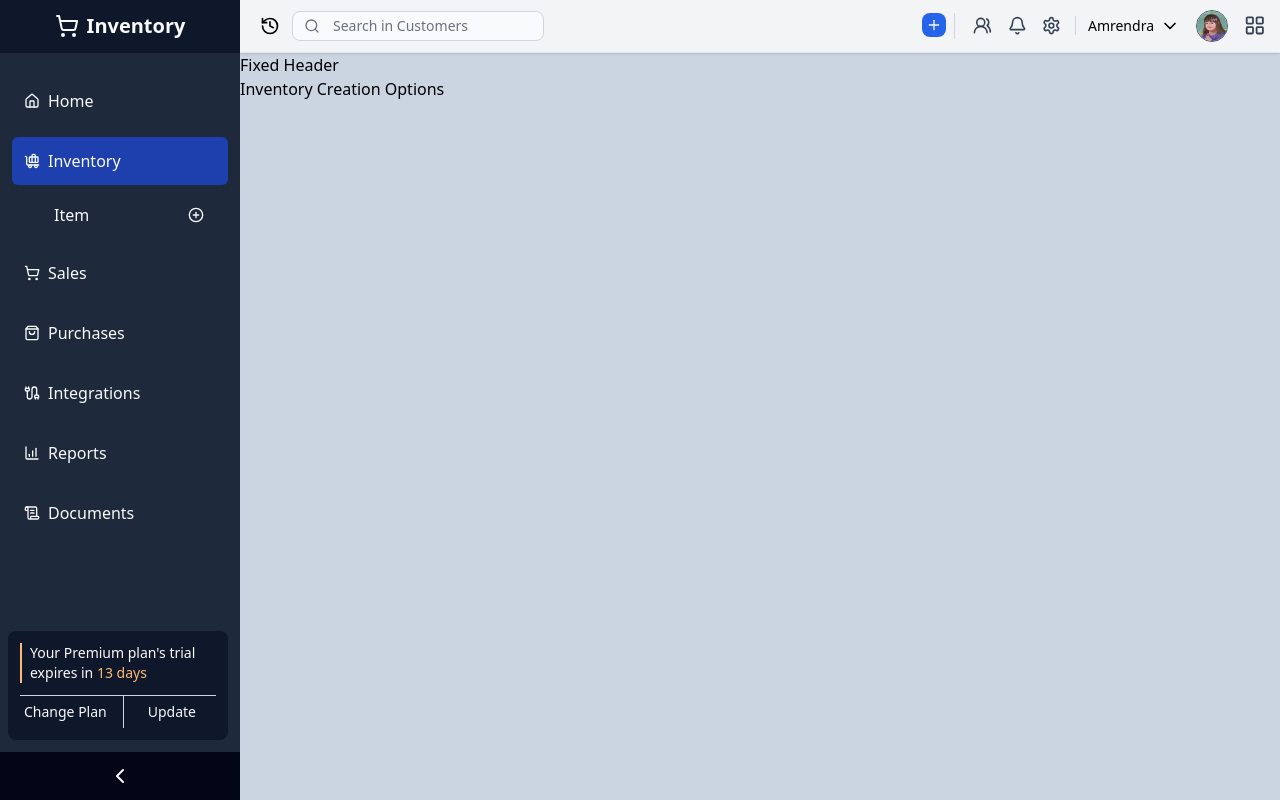
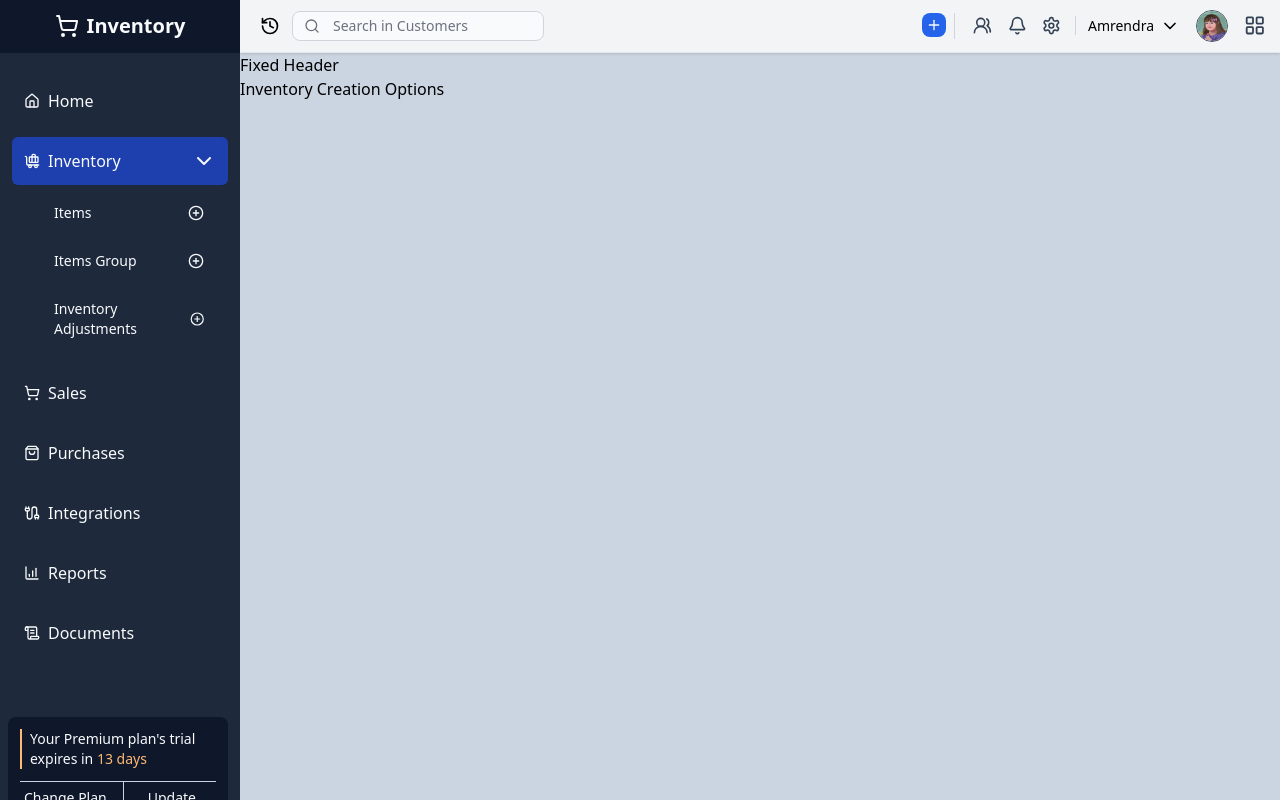
Before and after one commit to AmrendraTheCoder/Project-Mark, a Next.js app: page /inventory/inventory in a window 1280 px wide. Both pictures are taken after a click on the button "Inventory". Built offline with nearby package versions, Linux system fonts and the light colour scheme.

Commit message:
SideBar improvement_1
Making Inventory Button usable and adding Chevron

```diff
--- a/components/dashboard/Sidebar.jsx
+++ b/components/dashboard/Sidebar.jsx
@@ -1,5 +1,5 @@
 "use client"
-import { BaggageClaim, BarChart4, Cable, ChevronLeft, Home, PlusCircle, ScrollText, ShoppingBag, ShoppingCart } from 'lucide-react'
+import { BaggageClaim, BarChart4, Cable, ChevronDown, ChevronLeft, ChevronRight, Home, PlusCircle, ScrollText, ShoppingBag, ShoppingCart } from 'lucide-react'
 import Link from 'next/link'
 import React, { useState } from 'react'
 import Subscription from './Subscription'
@@ -12,15 +12,40 @@ import {
 
 function Sidebar() {
 
+  const inventoryLinks = [
+    {
+      title: 'Items',
+      href: '#',
+    },
+    {
+      title: 'Items Group',
+      href: '#',
+    },
+    {
+      title: 'Inventory Adjustments',
+      href: '#',
+    },
+  ]
+
   const [active, setActive] = useState({
     inventory: false,
-    item: false,
+    Item: false,
+    ItemsGroup: false,
+    InventoryAdjustments: false,
   });
 
-  const handleItemClick = () => {
-    setActive({
+  const handleItemClick = (type) => {
+    setActive((prevActive) => {
+      const updatedState = {
         inventory: true,
-      item: !active.item,
+        item: false,
+        itemGroup: false,
+        InventoryAdjustments: false,
+      };
+
+      updatedState[type] = true;
+
+      return updatedState;
     });
   };
 
@@ -28,6 +53,8 @@ function Sidebar() {
     setActive({
       inventory: !active.inventory,
       item: false,
+      itemGroup: false,
+      InventoryAdjustments: false,
     });
   }
 
@@ -47,22 +74,35 @@ function Sidebar() {
           <Home className="w-4 h-4" />
           <span>Home</span>
         </Link>
+
         <Collapsible>
-          <CollapsibleTrigger onClick={handleInventoryClick} className={`flex items-center w-full mb-2 p-3 space-x-2 rounded-md ${active.inventory ? 'bg-blue-800' : 'bg-slate-800'} ${active.item? 'bg-blue-500' :''} text-slate-50`}>
+          <CollapsibleTrigger onClick={handleInventoryClick} className={`flex items-center w-full mb-2 p-3 space-x-2 rounded-md hover:bg-blue-600 ${active.inventory ? 'bg-blue-800' : 'bg-slate-800'} text-slate-50 justify-between`}>
+              <div className="flex items-center space-x-2">
                 <BaggageClaim className="w-4 h-4" />
-              <span className=''>Inventory</span>
+                <span>Inventory</span>
+              </div>
+              {
+                active.inventory? <ChevronDown className='ml-auto'/> :<ChevronRight className='ml-auto'/>
+              }
+
           </CollapsibleTrigger>
           <CollapsibleContent>
 
+            {
+              inventoryLinks.map((item,i) => {
+                return (
                   <Link
-              href='#'
-              className={`flex items-center justify-between p-2.5 pr-6 rounded-lg hover:bg-blue-600 transition-all duration-300 ${active.item ? 'bg-blue-600' : ''}`}
-              onClick={handleItemClick}
+                    href={item.href}
+                    key={i}
+                    className={`flex items-center justify-between p-2.5 pr-6 mb-2 rounded-lg hover:bg-blue-500 transition-all duration-300 ${active[item.title.replace(' ', '')] ? 'bg-blue-600' : ''}`}
+                    onClick={() => handleItemClick(item.title.replace(' ', ''))}
                   >
-              <span className='pl-8 font-medium'>Item</span>
+                    <span className='pl-8 font-medium text-sm'>{item.title}</span>
                     <PlusCircle className='w-4 h-4' />
                   </Link>
-
+                )
+              })
+            }
 
           </CollapsibleContent>
         </Collapsible>
```
Lines whose indentation alone changed are shown as unchanged.
